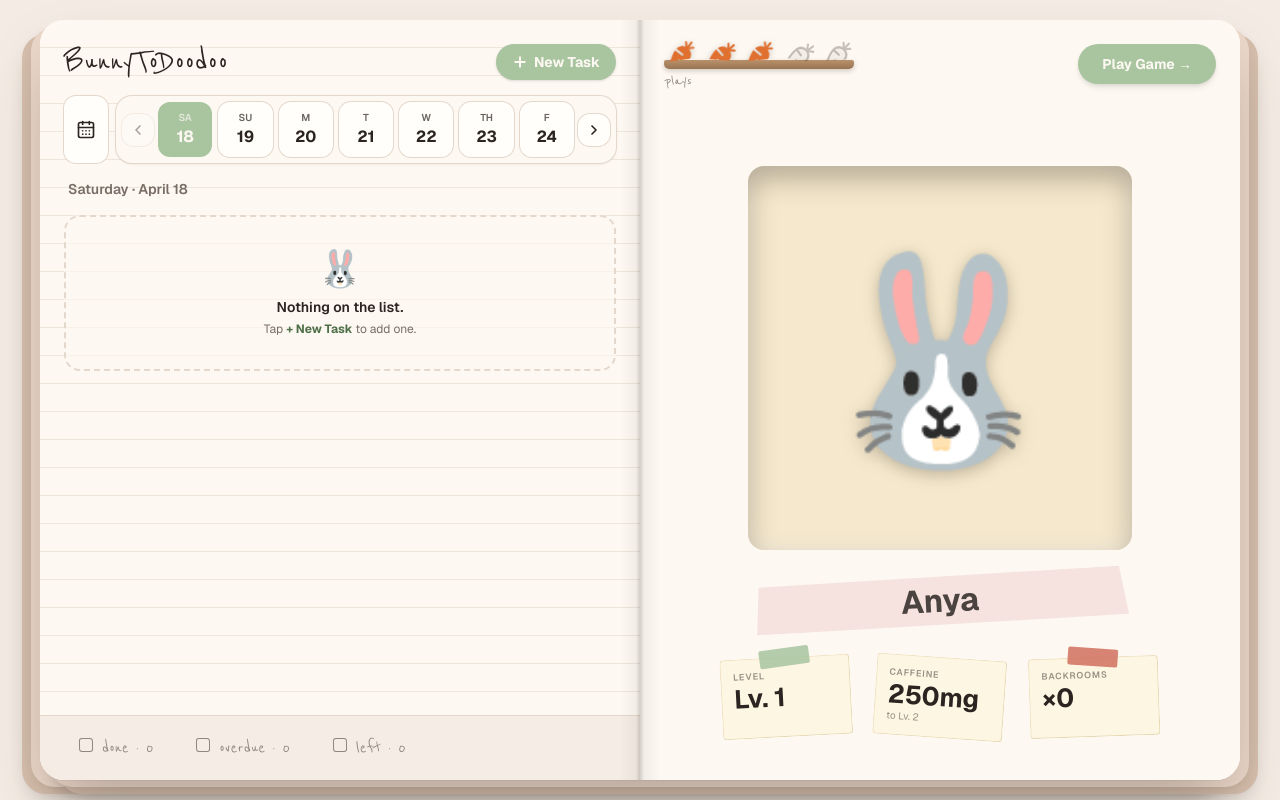
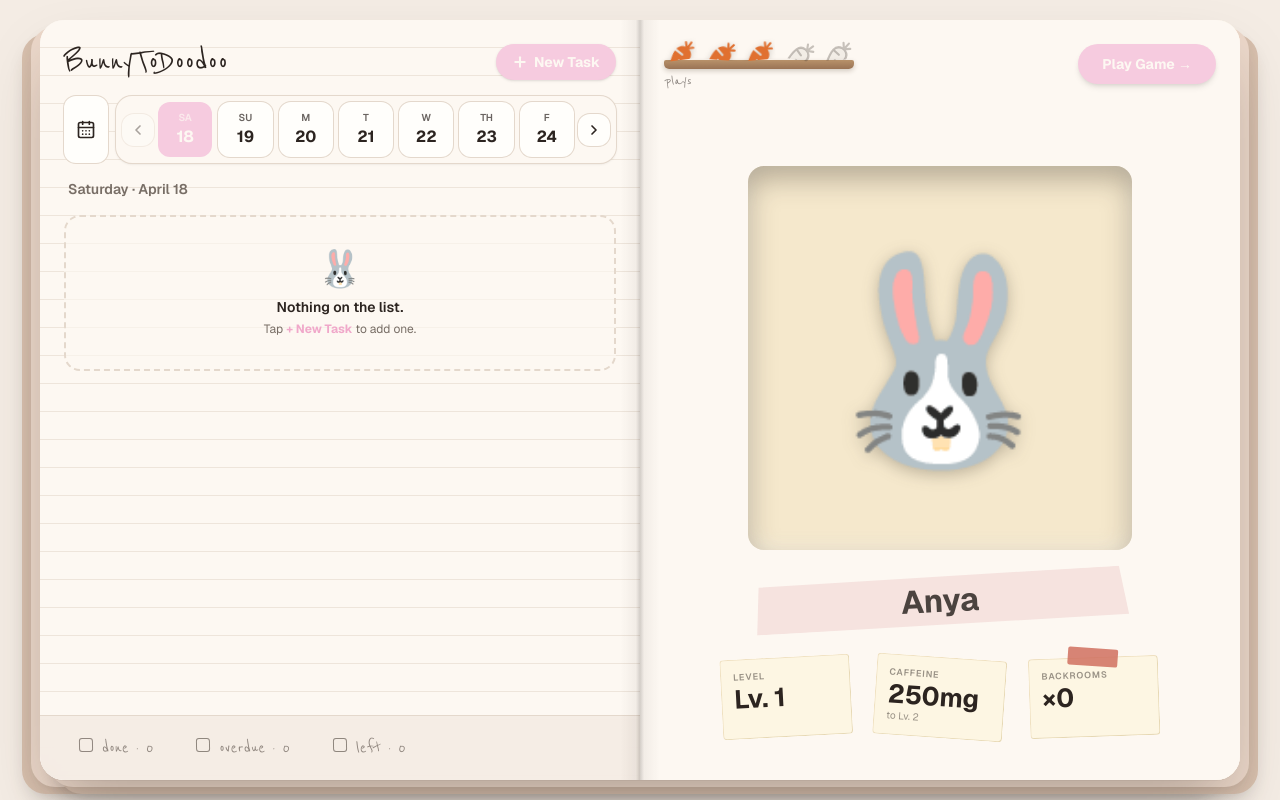
Before and after one commit to alesan99/buns, a Next.js app: page / in a window 1280 px wide. Built offline with nearby package versions, Linux system fonts and the light colour scheme.

Commit message:
change button colors

```diff
--- a/src/app/globals.css
+++ b/src/app/globals.css
@@ -11,9 +11,9 @@
 
 @theme {
   /* Sage — primary brand. */
-  --color-sage:       #a8c5a0;
-  --color-sage-tint:  #e4f0e2;
-  --color-sage-deep:  #4e7048;
+  --color-pink:       #F6CBDF;
+  --color-pink-tint:  #e4f0e2;
+  --color-pink-deep:  #F0A8CA;
 
   /* Fern — completed / done. Warmer, more saturated green in the sage family. */
   --color-moss:       #7ab878;
@@ -56,9 +56,9 @@
 @theme inline {
   --color-surface:      var(--color-oat);
   --color-card:         var(--color-cream);
-  --color-primary:      var(--color-sage);
-  --color-primary-soft: var(--color-sage-tint);
-  --color-primary-ink:  var(--color-sage-deep);
+  --color-primary:      var(--color-pink);
+  --color-primary-soft: var(--color-pink-tint);
+  --color-primary-ink:  var(--color-pink-deep);
   --color-done:         var(--color-moss);
   --color-done-soft:    var(--color-moss-tint);
   --color-done-ink:     var(--color-moss-deep);
@@ -102,7 +102,7 @@ body {
 
 /* Themed focus ring for filter tape buttons — box-shadow works through clip-path. */
 .filter-item:focus-visible {
-  box-shadow: 0 0 0 2px var(--color-oat), 0 0 0 4px var(--color-sage) !important;
+  box-shadow: 0 0 0 2px var(--color-oat), 0 0 0 4px var(--color-pink) !important;
   border-radius: 3px;
 }
 
```
